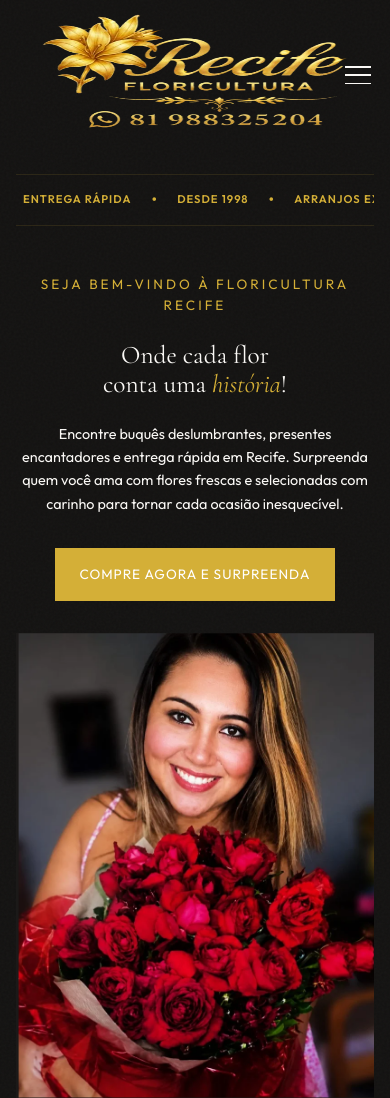
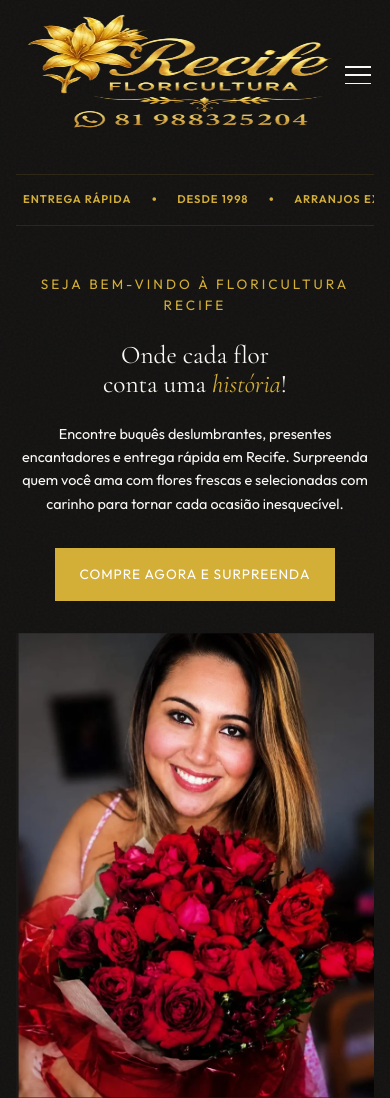
Before and after one commit to gabrielfeliix/floricultura-site, a website: page index.html in a window 390 px wide. Shown: the top 1098 px of the page. Drawn offline with nearby package versions, Linux system fonts and the light colour scheme.

Commit message:
shift centered logo slightly left to balance hamburger button

```diff
--- a/styles.css
+++ b/styles.css
@@ -329,6 +329,7 @@ img {
         width: 100%;
         max-width: 100%;
         margin: 0 auto;
+        transform: translateX(-20px); /* Desloca ligeiramente para a esquerda */
         position: relative;
         z-index: 110;
     }
@@ -1796,6 +1797,7 @@ img {
         margin: 0 auto;
         margin-bottom: 0.5rem; /* Margem bottom focada e compacta */
         width: 100%;
+        transform: translateX(-15px); /* Desloca ligeiramente para a esquerda no mobile */
     }
 
     .logo-img {
```
